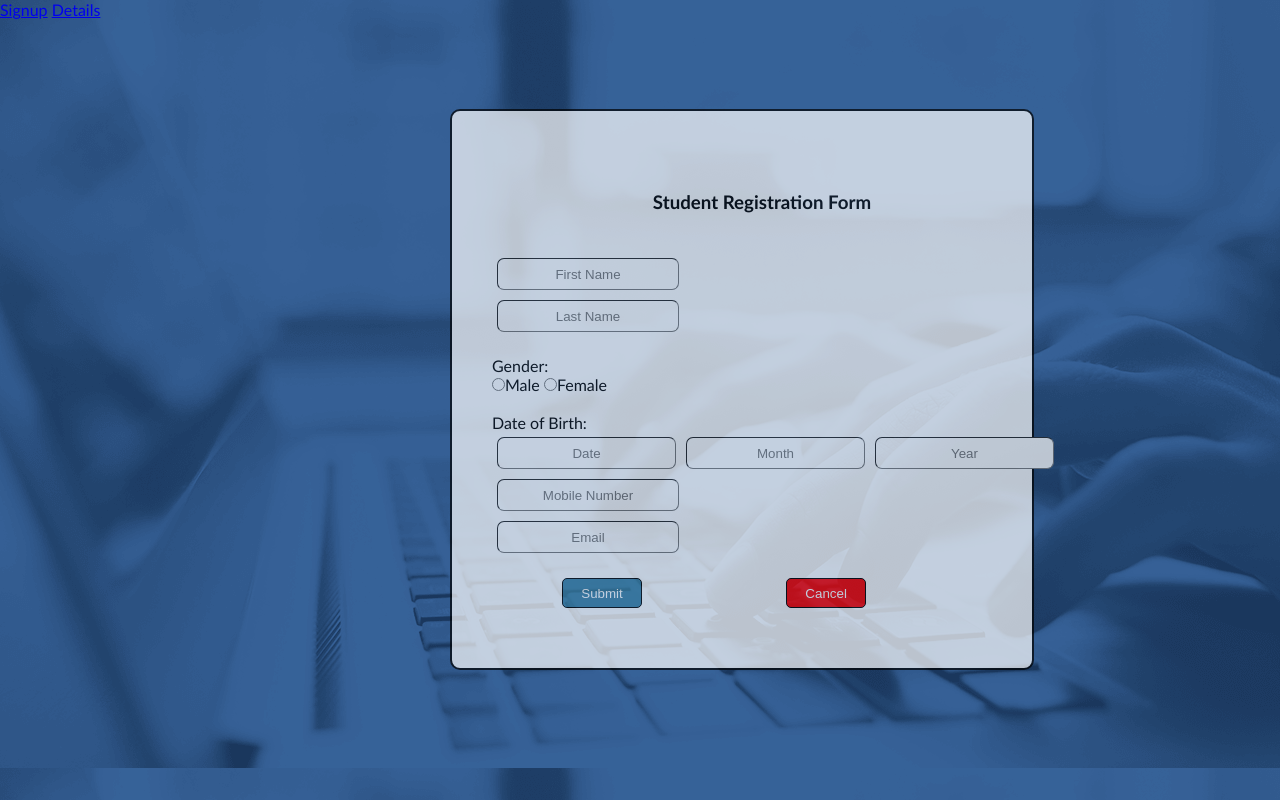
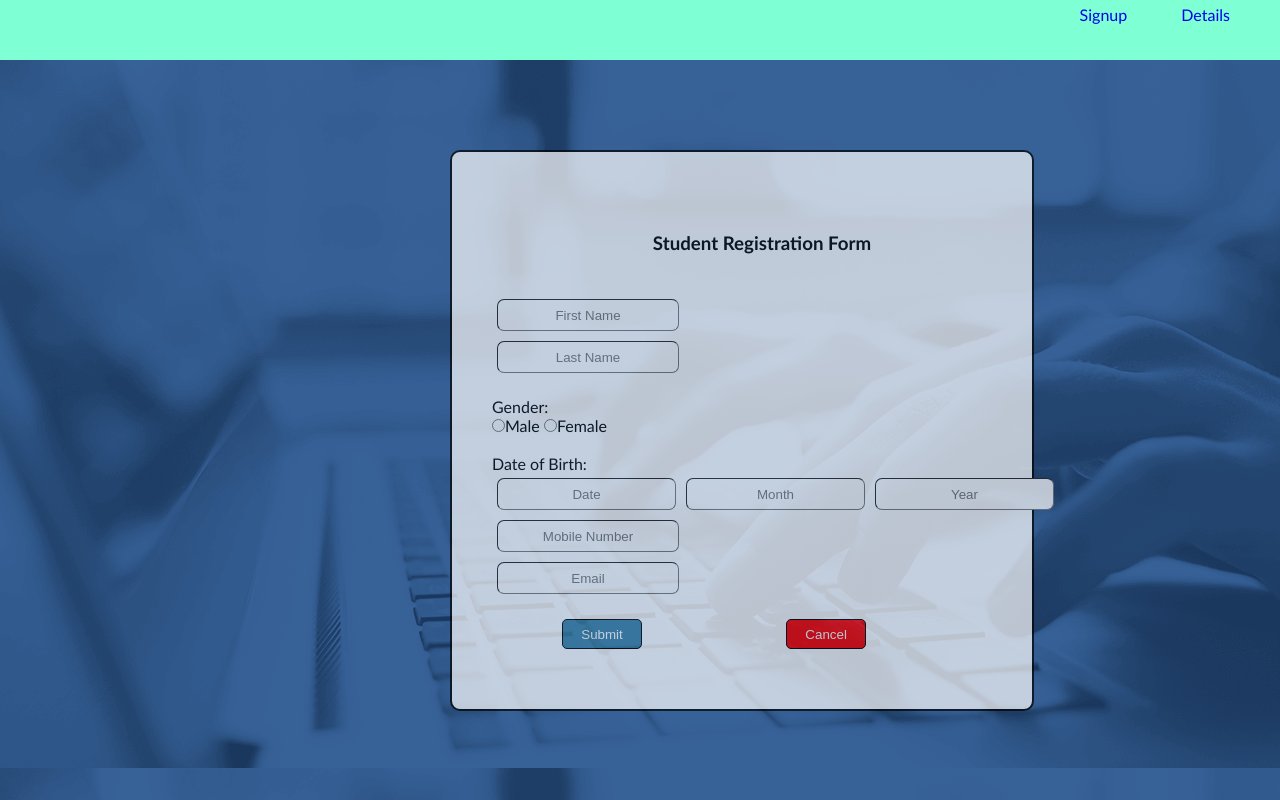
Before and after one commit to Pavin-PS/signupForm, a plain HTML site: page index.html in a window 1280 px wide. Drawn offline with Linux system fonts and the light colour scheme.

Commit message:
updated task2

```diff
--- a/assets/style.css
+++ b/assets/style.css
@@ -0,0 +1,17 @@
+*{
+    margin: 0;
+    padding: 0;
+}
+
+.nav{
+    width: 100%;
+    height: 50px;
+    padding: 5px 0px;
+    background-color: aquamarine;
+    text-align: right;
+}
+
+.nav a{
+    margin-right: 50px;
+    text-decoration: none;
+}
--- a/index.html
+++ b/index.html
@@ -4,6 +4,7 @@
     <meta charset="UTF-8">
     <meta name="viewport" content="width=device-width, initial-scale=1.0">
     <title>Sign Up</title>
+    <link rel="stylesheet" href="./assets/style.css">
     <style>
         *{
             margin: 0;
@@ -43,12 +44,13 @@
             border: 1px solid black;
             margin: 20px 70px;
         }
+
     </style>
 </head>
 <body>
     <div class="nav">
-        <a href="../signupForm/index.html">Signup</a>
-        <a href="../signupForm/pages/details.html">Details</a>
+        <a href="./index.html">Signup</a>
+        <a href="./pages/details.html">Details</a>
     </div>
     <div class="card">
         <h3 style="text-align: center; margin: 40px; padding-left: 40px; ">Student Registration Form</h3>
```
Also changed, not shown: pages/details.html (+6 -0 lines).
